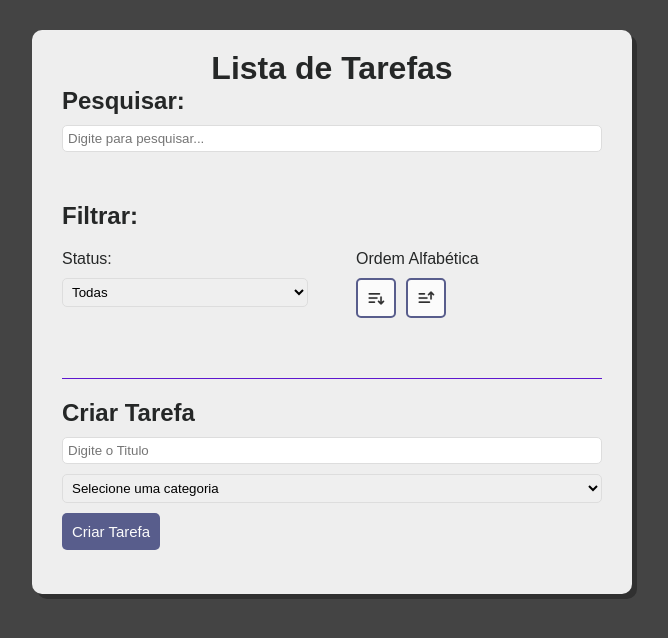
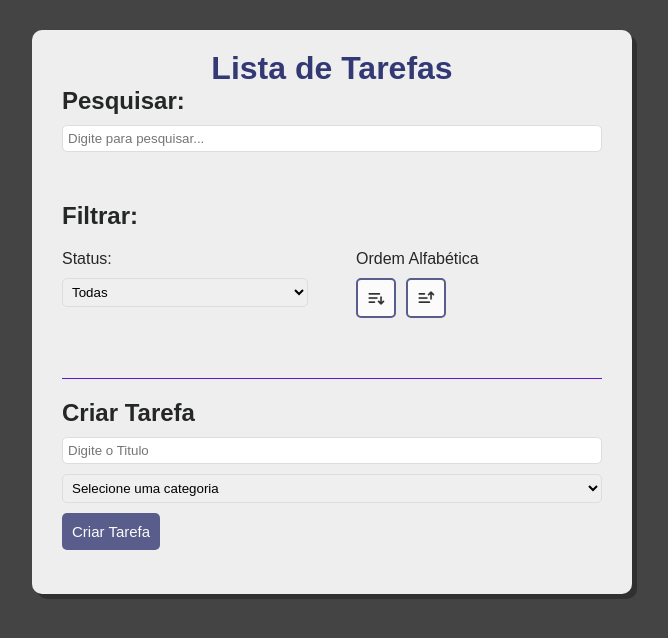
Before and after one commit to ricardoazcosta/Todo_React_Vite, a React (Vite) app: page / in a window 1280 px wide. Shown: the top 638 px of the page, without its empty margins (308-976 px from the left). Built offline with nearby package versions, Linux system fonts and the light colour scheme.

Commit message:
alteração h1 color

```diff
--- a/src/App.css
+++ b/src/App.css
@@ -43,6 +43,7 @@ body {
 
 h1 {
   text-align: center;
+  color: #333974;
 }
 
 .btn-filter-asc {
```
